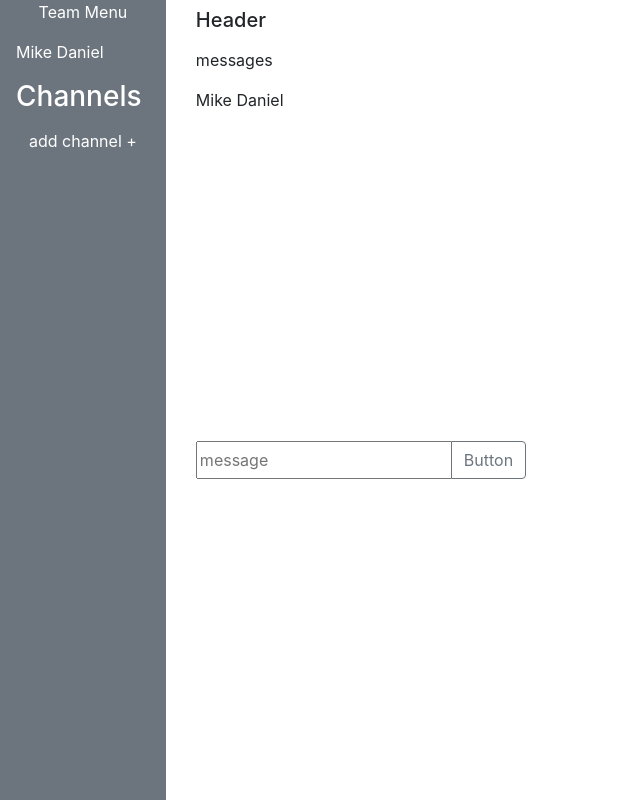
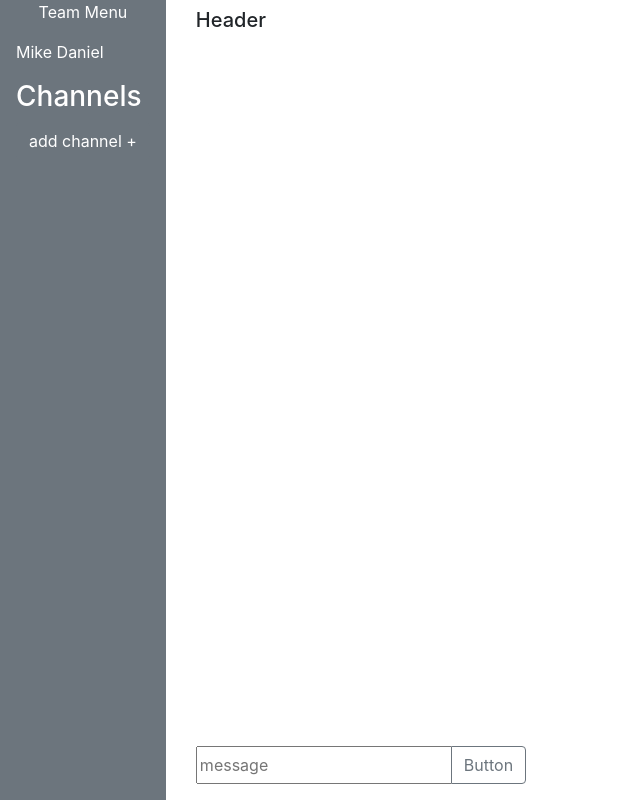
Before and after one commit to iliasov-artem/Slack, a React app: page / in a window 1280 px wide. Shown: the whole page, without its empty margins (0-640 px from the left). Built offline with nearby package versions, Linux system fonts and the light colour scheme; the HTML template or start-up script is replaced by a standard one; what gon would draw is missing.

Commit message:
messages add to channel

```diff
--- a/src/actions/index.js
+++ b/src/actions/index.js
@@ -6,13 +6,14 @@ export const addChannel = createAction('ADD_CHANNEL');
 export const addMessage = createAction('ADD_MESSAGE');
 export const setActiveChannel = createAction('SET_ACTIVE_CHANNEL');
 
-export const sendMessage = (message, channelId) => async (dispatch) => {
+export const sendMessage = (message, channelId, user) => async (dispatch) => {
   const path = messages(channelId);
   const data = {
     attributes: {
       message,
+      user,
     },
   };
-  const { data: { data: { attributes } } } = await axios.post(path, { data });
-  dispatch(addMessage(attributes));
+  const response = await axios.post(path, { data });
+  dispatch(addMessage(response));
 };
--- a/src/components/App.jsx
+++ b/src/components/App.jsx
@@ -6,7 +6,7 @@ import connect from '../connect';
 
 const mapStateToProps = (state) => {
   const channels = Object.keys(state.channels.byId).map(key => (state.channels.byId[key]));
-  const messages = Object.keys(state.messages).map(key => (state.messages[key]));
+  const messages = Object.keys(state.messages.byId).map(key => (state.messages.byId[key]));
   const { currentChannelId } = state;
   const props = {
     channels,
--- a/src/components/MainWindow.jsx
+++ b/src/components/MainWindow.jsx
@@ -2,7 +2,21 @@ import React from 'react';
 import SendMessageForm from './SendMessageForm';
 import Context from '../context';
 
-const MainWindow = ({ currentChannelId }) => (
+const renderMessages = (messages, currentChannelId) => {
+  const filterdMessages = messages.filter(msg => msg.channelId === currentChannelId);
+  return (
+    <div className="flex-column-reverse align-items-end overflow-auto">
+      {filterdMessages.map(({ id, message, user }) => (
+        <div className="mb-1" key={id} id={id}>
+          <span className="d-block"><strong>{user}</strong></span>
+          <span className="d-block">{message}</span>
+        </div>
+      ))}
+    </div>
+  );
+};
+
+const MainWindow = ({ messages, currentChannelId }) => (
   <div className="col">
     <div className="container-fluid d-flex flex-column h-100">
       <div className="row flex-shrink-0">
@@ -10,12 +24,11 @@ const MainWindow = ({ currentChannelId }) => (
           <h5 className="mb-0">Header</h5>
         </div>
       </div>
-      <div className="row flex-fill d-flex justify-content-start overflow-auto">
-        <div className="col py-2">
-          <p>messages</p>
-          <Context.Consumer>
-            {value => <p>{value}</p>}
-          </Context.Consumer>
+      <div className="row flex-fill d-flex flex-column justify-content-start overflow-auto">
+        <div className="col py-2 overflow-auto">
+          <div className="message_box">
+            {messages.length ? renderMessages(messages, currentChannelId) : null}
+          </div>
         </div>
         <Context.Consumer>
           {value => <SendMessageForm user={value} currentChannelId={currentChannelId} />}
--- a/src/components/SendMessageForm.jsx
+++ b/src/components/SendMessageForm.jsx
@@ -6,8 +6,8 @@ import connect from '../connect';
 
 class SendMessageForm extends React.Component {
   sendMessage = async ({ message }) => {
-    const { sendMessage, reset, currentChannelId } = this.props;
-    await sendMessage(message, currentChannelId);
+    const { sendMessage, reset, currentChannelId, user } = this.props;
+    await sendMessage(message, currentChannelId, user);
     reset();
   }
 
--- a/src/reducers/index.js
+++ b/src/reducers/index.js
@@ -11,8 +11,22 @@ const channels = handleActions({
 
 const messages = handleActions({
   [actions.addMessage](state, { payload }) {
-    const { message, channelId, id } = payload;
-    return { byId: { message, id, channelId }, allIds: [id] };
+    const {
+      data: {
+        data: {
+          attributes: {
+            id, message, channelId, user,
+          },
+        },
+      },
+    } = payload;
+    const newMessage = {
+      id, message, channelId, user,
+    };
+    return {
+      byId: { ...state.byId, [id]: newMessage },
+      allIds: [...state.allIds, id],
+    };
   },
 }, { byId: {}, allIds: [] });
 
```
